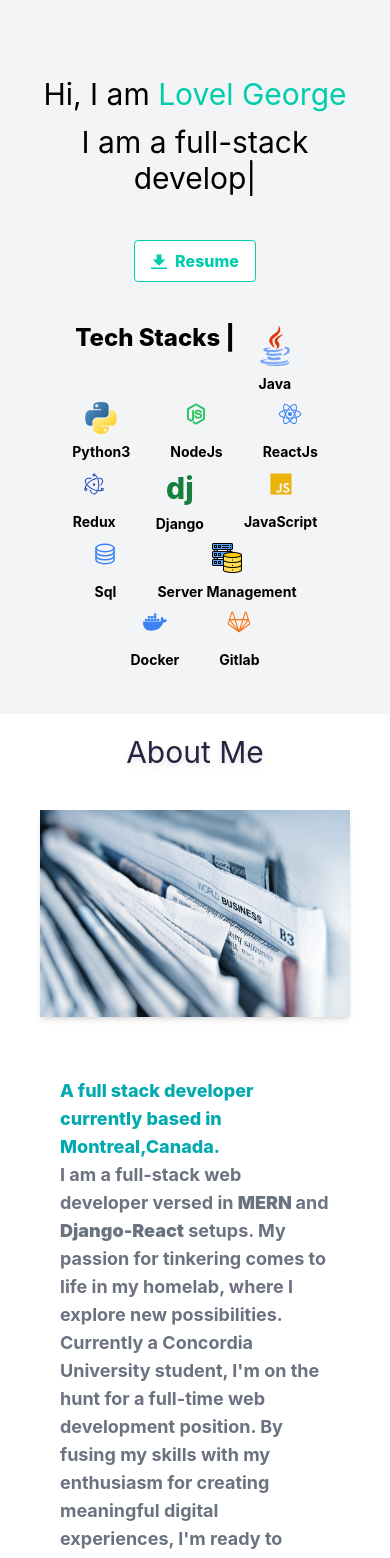
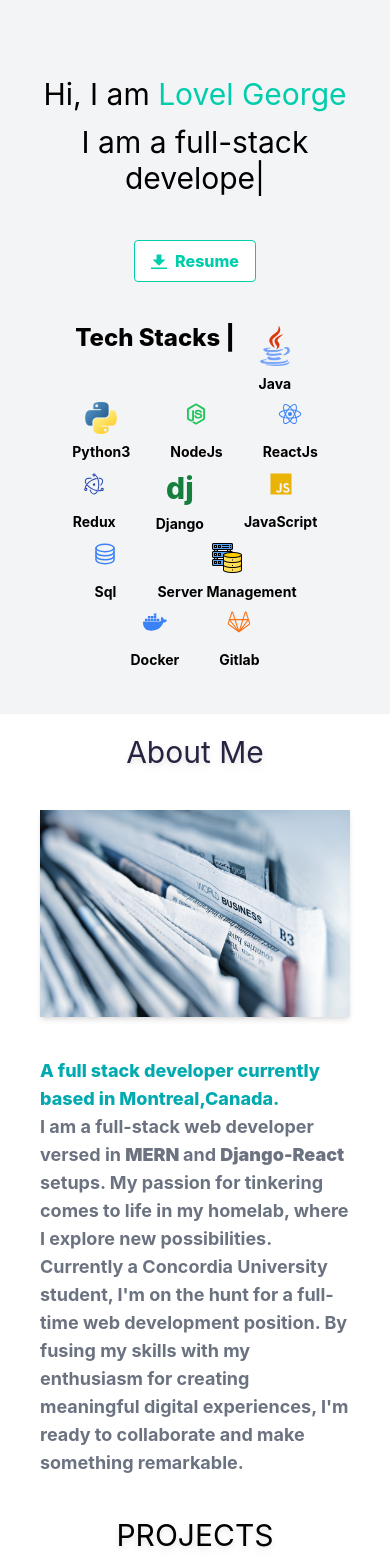
Before and after one commit to lovelgeorge99/Portfolio, a React (Create React App) app: page / in a window 390 px wide. Shown: the part 380-1938 px from the top of the page. Built offline with nearby package versions, Linux system fonts and the light colour scheme.

Commit message:
minor changes

```diff
--- a/src/components/AboutMe.js
+++ b/src/components/AboutMe.js
@@ -11,27 +11,7 @@ function AboutMe() {
 
 
 
-         {/* <div class="  bg-white border border-gray-200 rounded-lg shadow dark:bg-gray-800 dark:border-gray-700">
-             <div  class="border-t border-gray-200 dark:border-gray-600">
 
-                 <marquee>
-                 <div class=" bg-white rounded-lg  dark:bg-gray-800" id="stats" role="tabpanel" aria-labelledby="stats-tab">
-                     <dl class="grid  grid-cols-2 gap-4  mx-auto text-gray-900 sm:grid-cols-3 xl:grid-cols-10 dark:text-white sm:p-8">
-                         {
-                             skills.map((skill)=>(
-                             <div class="flex flex-col items-center justify-center">
-                                     <dt class={`mb-2 ${skill.size} font-extrabold ${skill.color}`}>{skill.icon}</dt>
-                                     <dd class="text-gray-500 dark:text-gray-400">{skill.name}</dd>
-                             </div>
-                             ))
-                         }
-                     </dl>
-                 </div>
-                 </marquee>
-
-
-             </div>
-         </div> */}
 
 
       </div>
@@ -51,7 +31,7 @@ function AboutMe() {
          </div>
                <div className='center w-auto md:basis-1/3 m-5   border-black'>
 
-        <div className='text-lg auto   mx-auto p-5 font-light' >
+        <div className='text-lg auto   mx-auto md:p-5 font-light' >
           <h1 className=' font-extrabold text-[#02aab0]'>A full stack developer currently based in Montreal,Canada.</h1>
           <span className='text-gray-500 dark:text-gray-500 font-bold'>
           I am a full-stack web developer versed in <b> MERN </b>and <b>Django-React</b> setups. My passion for tinkering comes to life in my homelab, where I explore new possibilities.
--- a/src/components/Banner.js
+++ b/src/components/Banner.js
@@ -40,11 +40,12 @@ function Banner() {
       <Typed className='text-3xl'
 
         strings={[
-          "I am a full-stack  developer",
-          " Skilled in MERN Stack & Django React",
+          "I am a full-stack developer",
+          " Skilled in MERN stack",
+          "React-Django stack"
         ]}
-        typeSpeed={150}
-        backSpeed={100}
+        typeSpeed={200}
+        backSpeed={200}
         loop />
 
       </span>
--- a/src/components/Contact.js
+++ b/src/components/Contact.js
@@ -35,7 +35,7 @@ function Contact() {
       <div className='flex justify-center'>
 
       <form ref={form} onSubmit={sendEmail} class="w-full max-w-lg">
-  <div class="flex flex-wrap -mx-3 mb-6">
+  <div class="flex flex-wrap  mb-6">
     <div class="w-full md:w-2/2 px-3 mb-6 md:mb-0">
       <label class="block uppercase text-[#00cdac] tracking-wide  text-xs font-bold mb-2" for="grid-first-name">
        Full Name
--- a/src/components/Projects.js
+++ b/src/components/Projects.js
@@ -28,14 +28,14 @@ function Projects() {
         </a>
      </div>
      <div class="xl:basis-2/4  xl:p-16 hover:scale-110 hover:skew-x-1 transition-all ease-in duration-300 ">
-      <img className=' shadow-md w-full border' src={expense} />
+      <img className=' shadow-md w-full border mb-16 md:mb-0' src={expense}  />
       </div>
 
         </div>
 
         <div class="flex flex-wrap-reverse justify-center m-10 xl:m-0">
       <div class="xl:basis-2/4  xl:p-16 hover:scale-110 hover:skew-x-1 transition-all ease-in duration-300 ">
-      <img className='shadow-md w-full border' src={blogImage} />
+      <img className='shadow-md w-full border mb-16 md:mb-0' src={blogImage} />
       </div>
      <div class="xl:basis-1/4 p-0 md:pt-16 ">
       <h1 className='text-3xl mb-5'>Full Stack Blog Website</h1>
@@ -70,14 +70,14 @@ function Projects() {
         </a>
      </div>
      <div class="xl:basis-2/4  xl:p-16 hover:scale-110 hover:skew-x-1 transition-all ease-in duration-300 ">
-      <img className=' shadow-md w-full border' src={news} />
+      <img className=' shadow-md w-full border mb-16 md:mb-0' src={news} />
       </div>
 
         </div>
 
         <div class="flex flex-wrap-reverse justify-center m-10 xl:m-0">
       <div class="md:basis-2/4  md:p-16 hover:scale-110 hover:skew-x-1 transition-all ease-in duration-300 ">
-      <img className='shadow-md w-full border' src={prediction} />
+      <img className='shadow-md w-full border mb-16 md:mb-0' src={prediction} />
       </div>
      <div class="md:basis-1/4 p-0 md:pt-16 ">
       <h1 className='text-3xl mb-5'>House Price Prediction (Linear Regression)</h1>
@@ -111,7 +111,7 @@ function Projects() {
         </a>
      </div>
      <div class="xl:basis-2/4  xl:p-16 hover:scale-110 hover:skew-x-1 transition-all ease-in duration-300 ">
-      <img className=' shadow-md w-full border' src={opencv} />
+      <img className=' shadow-md w-full border mb-16 md:mb-0' src={opencv} />
       </div>
 
         </div>
@@ -119,7 +119,7 @@ function Projects() {
 
         <div class="flex flex-wrap-reverse justify-center m-10 xl:m-0">
       <div class="md:basis-2/4  md:p-16 hover:scale-110 hover:skew-x-1 transition-all ease-in duration-300 ">
-      <img className='shadow-md w-full border' src={otthub} />
+      <img className='shadow-md w-full border mb-16 md:mb-0' src={otthub} />
       </div>
      <div class="md:basis-1/4 p-0 md:pt-16 ">
       <h1 className='text-3xl mb-5'>Freelancing Project For customer</h1>
```
